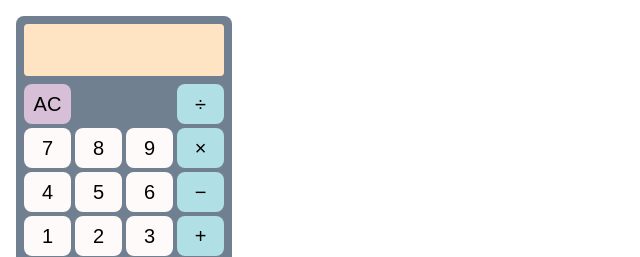
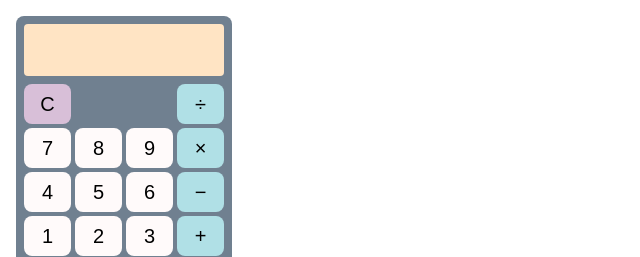
Before and after one commit to mjr141/calculator, a plain HTML site: page index.html in a window 1280 px wide. Shown: the top 257 px of the page, 0-640 px from the left. Drawn offline with Linux system fonts and the light colour scheme.

Commit message:
change clear button inner html to 'C'

```diff
--- a/index.html
+++ b/index.html
@@ -9,7 +9,7 @@
   <div class="container">
     <div class="display"></div>
     <div class="row">
-      <button id="clear">AC</button>
+      <button id="clear">C</button>
       <button class="empty"></button>
       <button class="empty"></button>
       <button class="operator" id="divide">&divide;</button>
```
